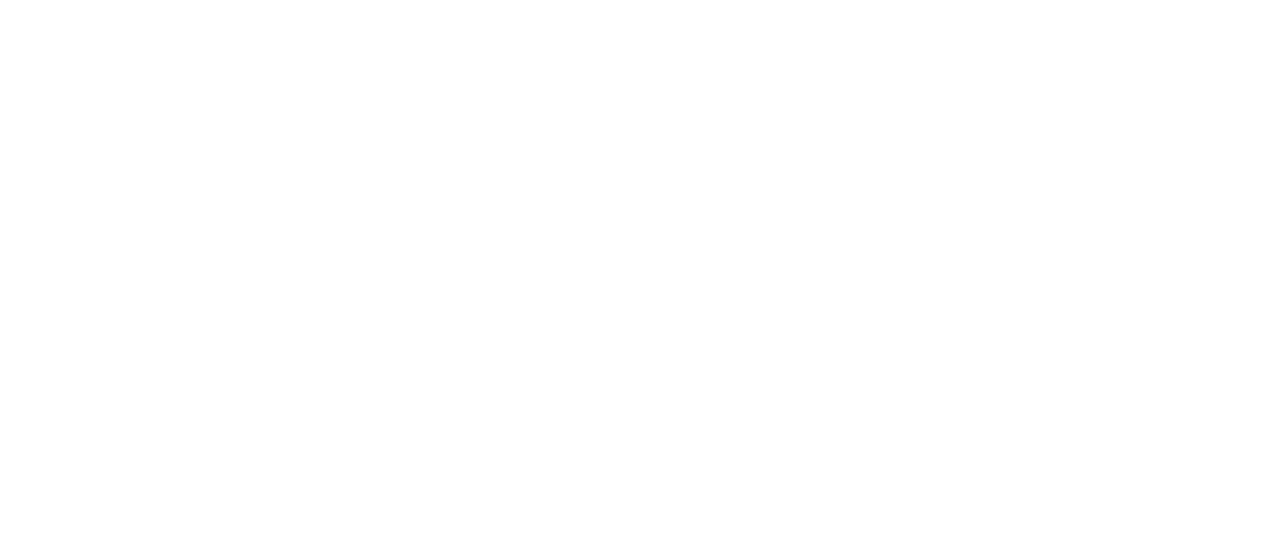
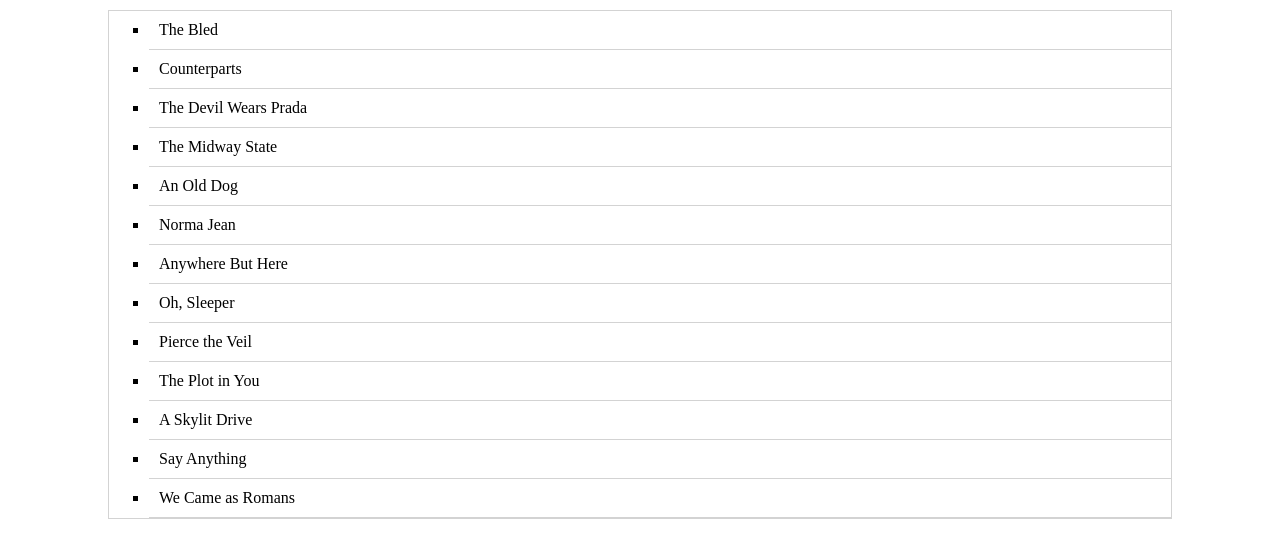
Before and after one commit to acciojob/sorting-articles-debasisnayak12, a website: page main.html in a window 1280 px wide. Drawn offline with Linux system fonts and the light colour scheme.

Commit message:
created a submission

```diff
--- a/main.html
+++ b/main.html
@@ -8,6 +8,7 @@
 
 <body>
 	<!-- the entire body must be written by student -->
+	<ul id="band"></ul>
     <script type="text/javascript" src="./script.js">
 </script>
 
--- a/script.js
+++ b/script.js
@@ -1 +1,21 @@
 //your JS code here. If required.
+const bands = ['The Plot in You', 'The Devil Wears Prada', 'Pierce the Veil', 'Norma Jean', 'The Bled', 'Say Anything', 'The Midway State', 'We Came as Romans', 'Counterparts', 'Oh, Sleeper', 'A Skylit Drive', 'Anywhere But Here', 'An Old Dog'];
+
+const ignoreWords = /(a|an|the)\s?/i;
+// (a|an|the): This matches the words "a", "an", or "the".
+// \s?: This matches an optional space character.
+// i: This flag makes the matching case-insensitive.
+const soretdBand = bands.sort((a, b) => {
+	//ignore the words at the begining in each word
+	const alphaA = a.replace(ignoreWords,'');
+	const alphaB = b.replace(ignoreWords,'');
+   // sort alphabatically
+	return alphaA.localeCompare(alphaB);
+});
+// alert(soretdBand)
+const ul = document.getElementById('band');
+soretdBand.forEach((band)=>{
+	const li = document.createElement('li');
+	li.textContent = band;
+	ul.appendChild(li);
+});
--- a/styles.css
+++ b/styles.css
@@ -1 +1,10 @@
 /*  your css code here. If applicable */
+ul{
+	margin:10px 100px;
+	border:1px solid lightgray;
+}
+ul li{
+	padding:10px;
+	list-style-type:square;
+	border-bottom:1px solid lightgray;
+}
```
